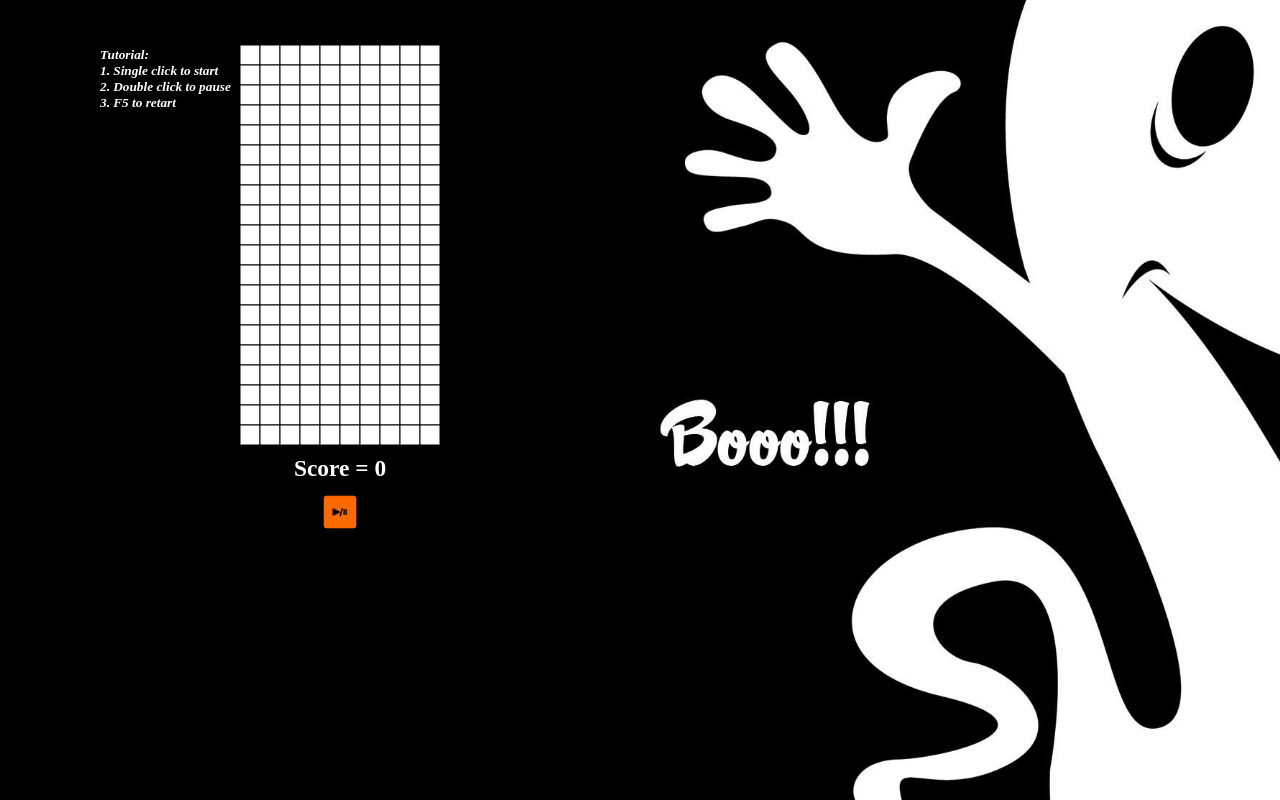
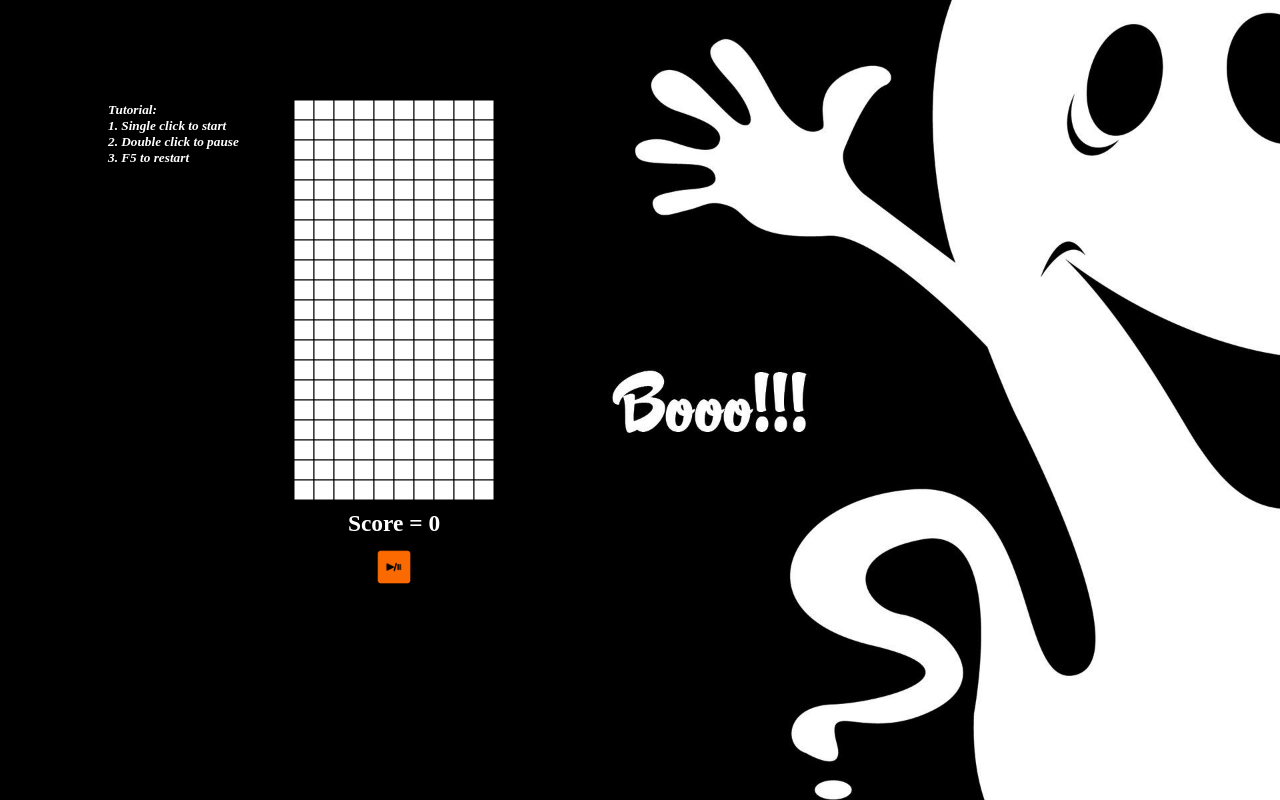
Before and after one commit to YonDraco/game-tetris, a plain HTML site: page index.html in a window 1280 px wide. Drawn offline with Linux system fonts and the light colour scheme.

Commit message:
fix layout

```diff
--- a/css/style.css
+++ b/css/style.css
@@ -1,33 +1,39 @@
+html {
+    background: url(bg.jpg);
+    background-repeat: no-repeat;
+    background-size: 100% auto;
+}
 body{
-    margin: 45px 600px 0 0;
-    background-image: url("bg.jpg");
-    background-repeat: no-repeat;
-    background-size: 1380px auto;
+    margin-right: 500px;
+    margin-top: 100px;
 }
-
-h5, h3{
+h5,
+h3 {
     color: #fff;
     margin: 0 auto;
 }
+
 #score {
     display: inline-block;
     color: #fff;
 }
 
-div{
+div {
     margin-top: 10px;
     font-size: 20px;
     text-align: center;
 }
-h5{
+
+h5 {
     text-align: left;
     margin: -500px auto 200px 100px;
 }
-canvas{
+
+canvas {
     display: block;
     margin: 0 auto;
 }
 
-#button{
+#button {
     cursor: pointer;
 }
--- a/index.html
+++ b/index.html
@@ -18,7 +18,7 @@
     <h5><i>Tutorial: <br>
         1. Single click  to start <br>
         2. Double click to pause<br>
-        3. F5 to retart</i></h5>
+        3. F5 to restart</i></h5>
     <script src="./js/tetris.js"></script>
 </body>
 
--- a/js/tetris.js
+++ b/js/tetris.js
@@ -380,5 +380,5 @@ if (!bool) {
 // Dừng trò chơi
 document.getElementById("button").addEventListener("dblclick", pause);
 function pause() {
-  alert("Pause! Click OK to continue playing");
+    alert("Pause! Click OK to continue playing");
 }
```
